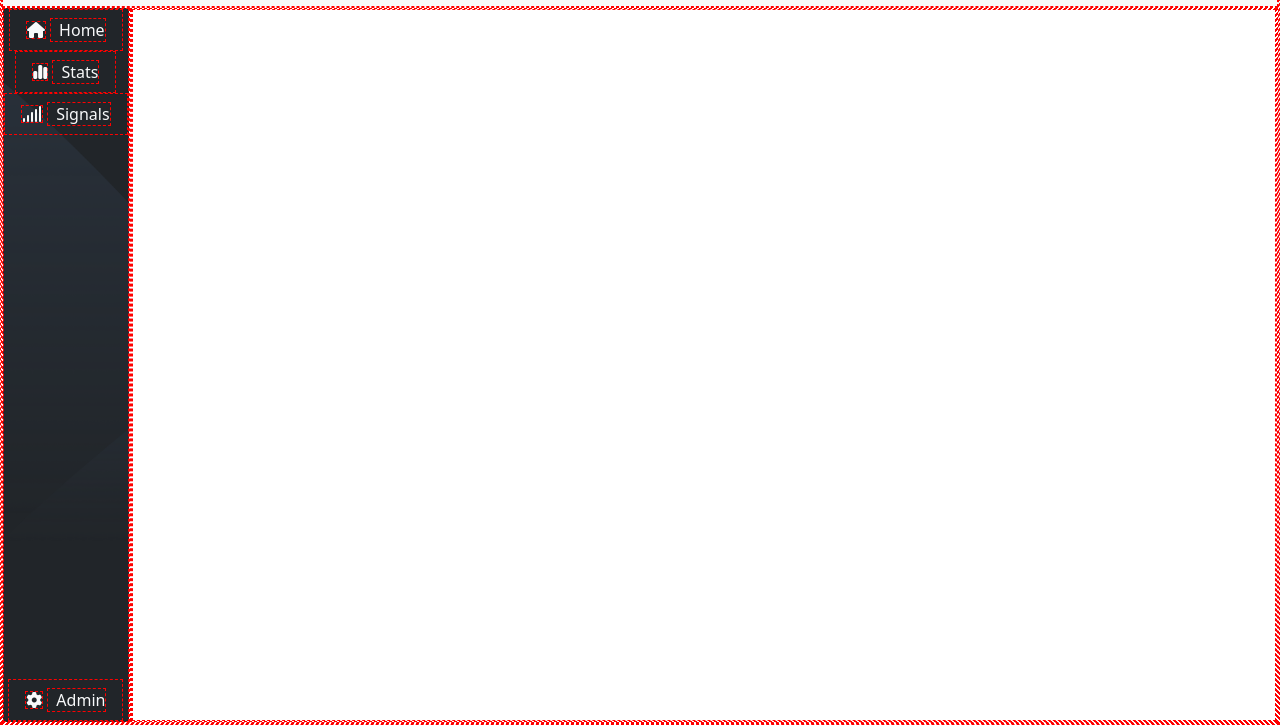
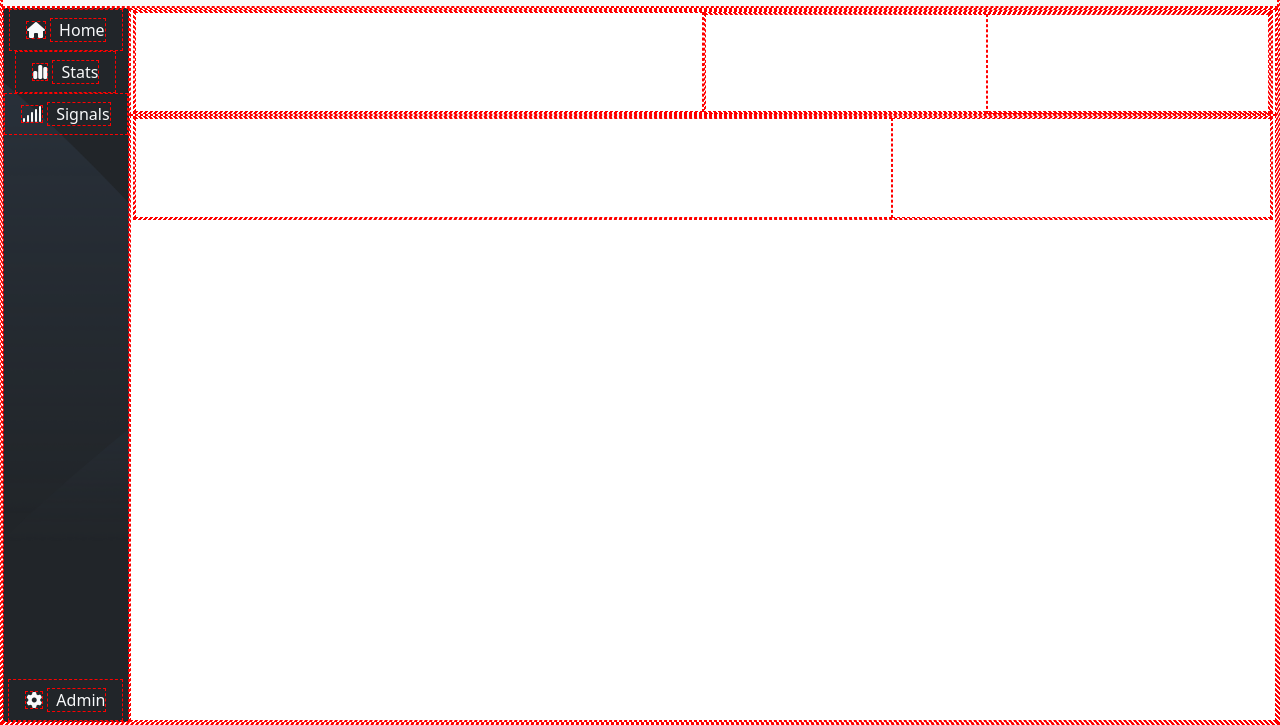
Before and after one commit to pierluigicarrieri/html-css-bootstrap-dashboard, a plain HTML site: page inex.html in a window 1280 px wide. Shown: the part 77-802 px from the top of the page. Drawn offline with nearby package versions, Linux system fonts and the light colour scheme.

Commit message:
done layout mockup

```diff
--- a/inex.html
+++ b/inex.html
@@ -10,6 +10,8 @@
 </head>
 
 <body class="d-flex flex-column">
+
+    <!-- Top sidebar -->
 
     <nav class="navbar navbar-expand-lg bg-body-tertiary">
         <div class="container-fluid">
@@ -49,7 +51,9 @@
 
     <main class="d-flex flex-grow-1">
 
-        <ul id="nav_left" class="nav flex-column align-items-center bg-dark">
+        <!-- Left sidebar -->
+
+        <ul id="sidebar_left" class="nav flex-column align-items-center bg-dark">
             <li class="nav-item">
                 <a class="nav-link link-light" aria-current="page" href="#">
                     <i class="fa-solid fa-house"></i>
@@ -77,11 +81,47 @@
         </ul>
 
 
-        <div class="d-flex flex-grow-1">
+        <div class="d-flex flex-column flex-grow-1">
 
-            <nav></nav>
+            <nav>
 
-            <div class="flex-grow-1"></div>
+                <div class="container">
+
+                    <div class="row row-cols-1 row-cols-lg-2">
+
+                        <div class="col"></div>
+
+                        <div class="col">
+
+                            <div class="row">
+
+                                <div class="col-12 col-lg-6"></div>
+                                <div class="col-12 col-lg-6"></div>
+
+                            </div>
+
+                        </div>
+
+                    </div>
+
+                </div>
+
+            </nav>
+
+            <div class="flex-grow-1">
+
+                <div class="container">
+
+                    <div class="row">
+
+                        <div class="col-12 col-lg-8"></div>
+                        <div class="col-12 col-lg-4"></div>
+
+                    </div>
+
+                </div>
+
+            </div>
 
         </div>
 
--- a/styles/style.css
+++ b/styles/style.css
@@ -10,7 +10,11 @@ body {
     width: 50px;
 }
 
-#nav_left {
+#sidebar_left {
     background-image: url("/img/sidebar-bg.png");
     background-size: cover;
 }
+
+[class*="col-"], .col {
+    height: 100px;
+}
```
